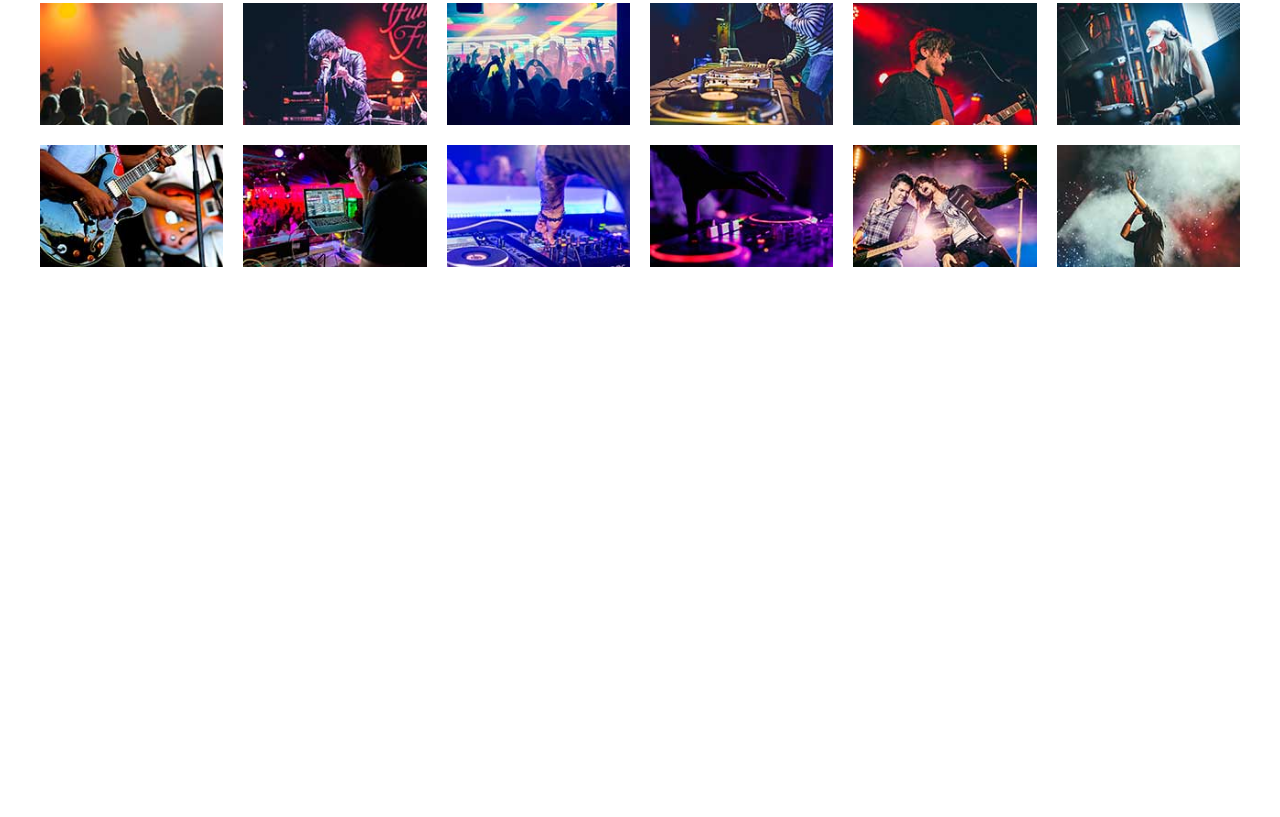
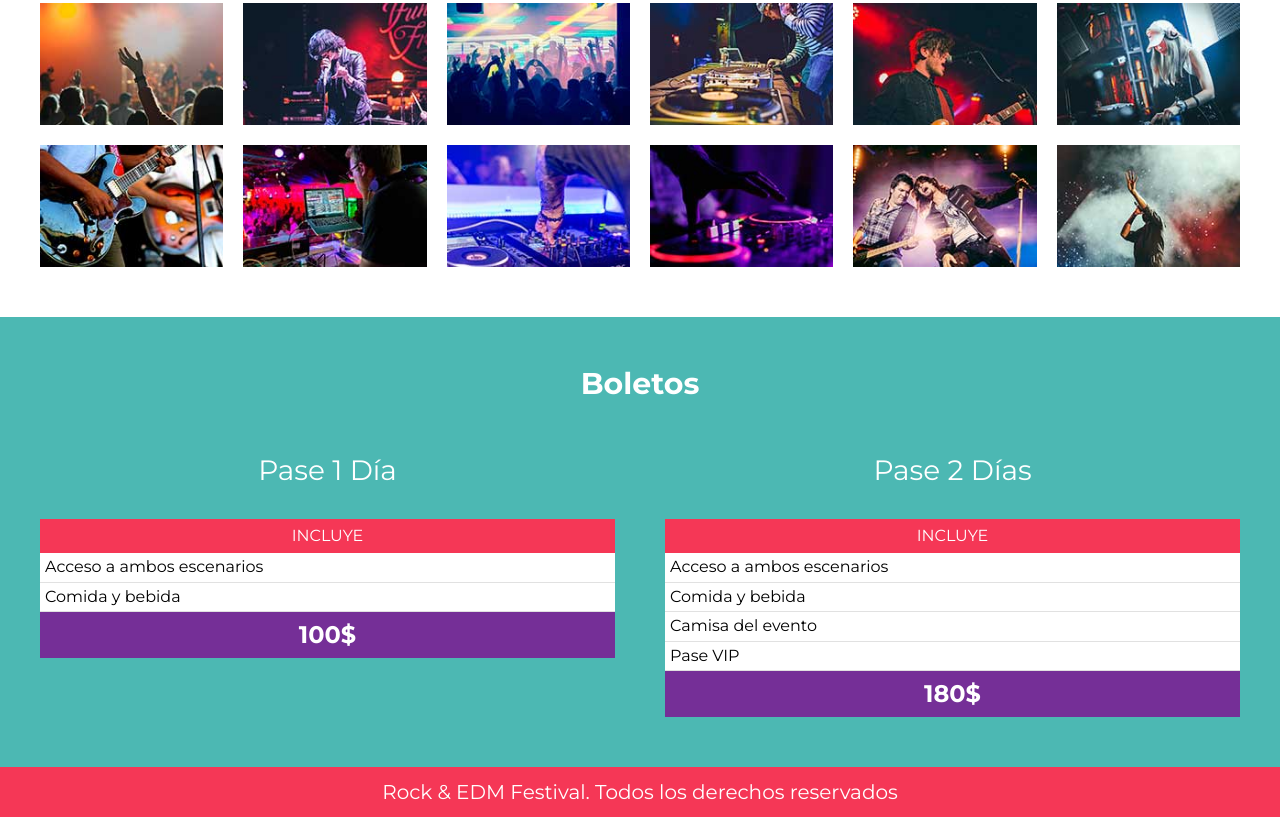
Before and after one commit to noah0920/Festival-de-Musica, a website: page index.html in a window 1280 px wide. Shown: the part 2924-3741 px from the top of the page. Before the commit the page ends 3241 px from the top, so only its background shows below. Drawn offline with Linux system fonts and the light colour scheme.

Commit message:
terminada la parte de galeria y boletos

```diff
--- a/index.html
+++ b/index.html
@@ -21,7 +21,7 @@
         <div class="contenedor contenido-header">
             <h1>Rock & EDM Festival</h1>
             <nav class="navegacion-principal">
-                <a href="#">Line Up</a>
+                <a href="#lineup">Line Up</a>
                 <a href="#">Galeria</a>
                 <a href="#">Boletos</a>
             </nav>
@@ -223,6 +223,64 @@
 
         </ul>
     </section>
+
+
+    <div class="boletos bg-verde">
+        <h3>Boletos</h3>
+
+        <div class="contenedor contenedor-boletos">
+            <div class="basico pase">
+                <p class="nombre-pase" >Pase 1 Día</p>
+                <header class="pase-header">
+                    <p>Incluye</p>
+                </header>
+
+                <div class="pase-body">
+                    <ul>
+                        <li>Acceso a ambos escenarios</li>
+                        <li>Comida y bebida</li>
+                    </ul>
+                </div>
+
+                <footer class="pase-footer">
+                    <p>100$</p>
+                </footer>
+            </div>
+
+
+
+            <div class="premium pase">
+                <p class="nombre-pase">Pase 2 Días</p>
+
+                <header class="pase-header">
+                    <p>Incluye</p>
+                </header>
+
+
+                <div class="pase-body">
+                    <ul>
+                        <li>Acceso a ambos escenarios</li>
+                        <li>Comida y bebida</li>
+                        <li>Camisa del evento</li>
+                        <li>Pase VIP</li>
+                    </ul>
+                </div>
+
+                <footer class="pase-footer">
+                    <p>180$</p>
+                </footer>
+
+            </div>
+        </div>
+    </div>
+
+    <footer class="site-footer">
+        <p>Rock & EDM Festival. Todos los derechos reservados</p>
+    </footer>
+
+
+
+
         <script src="src/js/galeria.js"></script>
 </body>
 
--- a/src/js/galeria.js
+++ b/src/js/galeria.js
@@ -36,18 +36,31 @@ function mostrarImagen(id){
     const overlay = document.createElement ('DIV');
     overlay.appendChild(imagen);
     overlay.classList.add('overlay');
+    overlay.onclick = function(){ /*que apretemos en cualquier parte y se cierre la img */
+
+        const body = document.querySelector ('body');
+        body.classList.remove ('fijar-body');
+
+        overlay.remove();
+
+    }
 
     //boton para cerrar el modal
     const cerrarModal = document.createElement('P');
     cerrarModal.textContent = 'X';
-    cerrarModal.classList.add('.btn-cerrar');
+    cerrarModal.classList.add('btn-cerrar');
+    cerrarModal.onclick = function (){
+
+        const body = document.querySelector ('body');
+        body.classList.remove ('fijar-body');
+
+        overlay.remove();
+    };
     overlay.appendChild(cerrarModal);
 
     //lo añade al html
     const body = document.querySelector ('body');
     body.appendChild(overlay);
-
-
-
+    body.classList.add ('fijar-body');
 
 }
--- a/src/scss/base/_globales.scss
+++ b/src/scss/base/_globales.scss
@@ -13,6 +13,10 @@ body{
     padding: 0;
     font-family: v.$fuente_principal;
     font-size: 1.6rem;
+
+    &.fijar-body{
+        overflow: hidden; /*hace que no se de scroll cuandotenemos la imagen*/
+    }
 }
 
 p{
--- /dev/null
+++ b/src/scss/layout/_boletos.scss
@@ -0,0 +1,69 @@
+@use '../base/variables' as v;
+@use '../base/mixins' as m;
+
+.boletos{
+    padding: 5rem 0;
+
+    h3{
+        text-align: center;
+        color: v.$blanco;
+        margin-bottom: 2rem
+    }
+
+    .contenedor-boletos{
+        @include m.tablet {
+            @include m.grid(2, 5rem);
+         }
+    }
+}
+
+.pase{
+
+    .nombre-pase{
+        color: v.$blanco;
+        font-size: 2.8rem;
+        text-align: center;
+    }
+
+    &-header,
+    &-footer{
+        padding: .5rem;
+        p{
+            text-align: center;
+            text-transform: uppercase;
+            color: v.$blanco;
+            margin: 0;
+        }
+    }
+
+    &-header{
+        background-color: v.$rosa;
+
+        p{
+            text-transform: uppercase;
+            font-size: 1.6rem;
+        }
+    }
+    &-body{
+        background-color: v.$morado;
+
+        ul{
+            @include m.resetear-lista();
+
+            li,
+            :nth-child(odd){
+                background-color: v.$blanco;
+                padding: .5rem;
+                border-bottom: 1px solid #e1e1e1;
+            }
+        }
+    }
+    &-footer{
+        background-color: v.$morado;
+
+        p{
+            font-size: 2.4rem;
+            font-weight: 700;
+        }
+    }
+}
--- /dev/null
+++ b/src/scss/layout/_footer.scss
@@ -0,0 +1,13 @@
+@use '../base/variables' as v;
+
+
+.site-footer{
+    background-color: v.$rosa;
+    padding: 1rem;
+
+    p{
+        margin: 0;
+        text-align: center;
+        color: v.$blanco;
+    }
+}
--- a/src/scss/layout/_galeria.scss
+++ b/src/scss/layout/_galeria.scss
@@ -53,8 +53,8 @@
     height: 5rem;
     border-radius: 50%;
     background-color: v.$blanco;
-    color: v.$blanco;
     font-weight: 700;
+    cursor: pointer;
 
     display: grid;
     place-items: center; /*centramos la x*/
--- a/src/scss/layout/_index.scss
+++ b/src/scss/layout/_index.scss
@@ -3,3 +3,5 @@
 @forward 'festival';
 @forward 'lineup';
 @forward 'galeria';
+@forward 'boletos';
+@forward 'footer';
```
Also changed, not shown: build/css/app.css, 1 other file.
